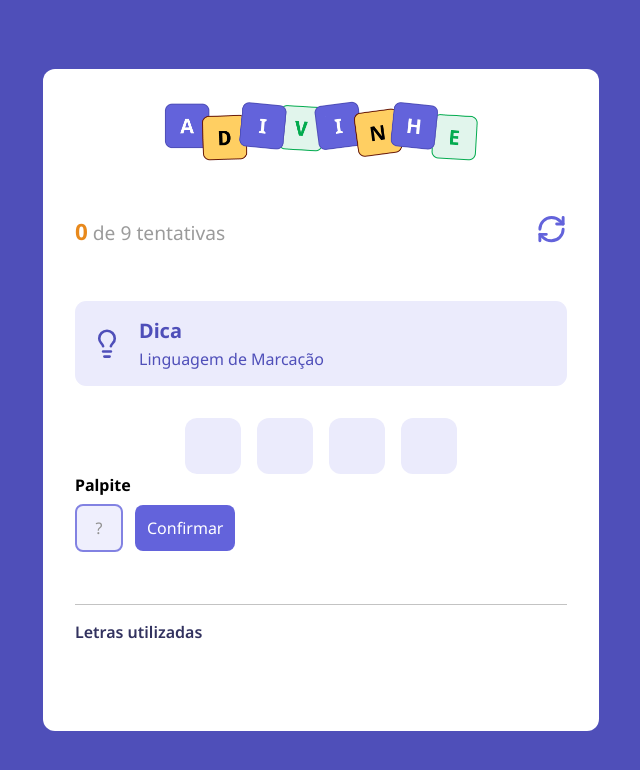
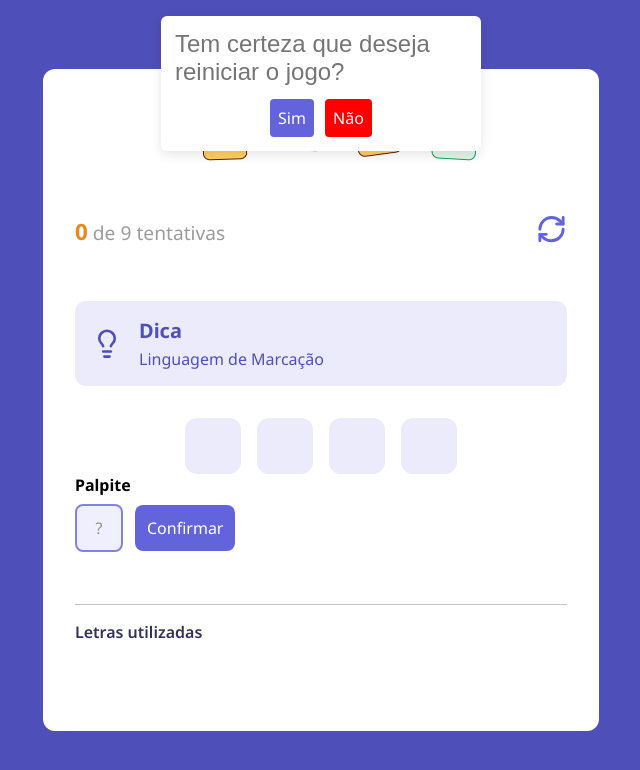
Before and after one commit to IsaaczZj/Adivinha--o, a React (Vite) app: page / in a window 1280 px wide. Both pictures are taken after a click on the button 870 px from the left and 231 px from the top of the page. Shown: the top 770 px of the page, without its empty margins (319-959 px from the left). Built offline with nearby package versions, Linux system fonts and the light colour scheme.

Commit message:
criando toast para confirmar reinicio do game

```diff
--- a/src/App.module.css
+++ b/src/App.module.css
@@ -1,4 +1,4 @@
-.container{
+.container {
   width: 100%;
   height: 100vh;
   padding-inline: 2rem;
@@ -7,7 +7,7 @@
   align-items: center;
   background-color: #4f4fb9;
 
-  & main{
+  & main {
     width: 556px;
     background-color: #fff;
     padding: 2rem;
@@ -15,7 +15,7 @@
     border-radius: 0.75rem;
   }
 }
-.container .word{
+.container .word {
   width: 100%;
   display: flex;
   justify-content: center;
@@ -23,6 +23,33 @@
   gap: 1rem;
   margin-top: 2rem;
 }
-.toast{
+.toast {
   font-size: 1.5rem;
 }
+.containerButton {
+  display: flex;
+  flex-direction: column;
+
+  & > div {
+    width: 100%;
+    display: flex;
+    justify-content: center;
+    align-items: center;
+    gap: 0.7rem;
+    margin-top: 0.8rem;
+  }
+
+  & .toastButton {
+    padding: 0.5rem;
+    border-radius: 0.25rem;
+    background-color: #6363db;
+    outline: none;
+    border: none;
+    color: white;
+    font-size: 1rem;
+
+  }
+  & .decline{
+    background-color: red;
+  }
+}
--- a/src/App.tsx
+++ b/src/App.tsx
@@ -15,9 +15,31 @@ function App() {
   const [letter, setLetter] = useState("");
   const [usedLetter, setUsedLetter] = useState<UsedLetter[]>([]);
 
-
   function handleRestartGame() {
-    alert("Jogo reiniciado");
+    toast(({ closeToast }) => (
+      <span className={styles.containerButton}>
+        Tem certeza que deseja reiniciar o jogo?
+        <div>
+          <button
+            className={styles.toastButton}
+            onClick={() => {
+              startGame();
+              if (closeToast) closeToast();
+            }}
+          >
+            Sim
+          </button>
+          <button
+            className={`${styles.toastButton} ${styles.decline}`}
+            onClick={() => {
+              if (closeToast) closeToast();
+            }}
+          >
+            Não
+          </button>
+        </div>
+      </span>
+    ));
   }
   //Escolhe a challange(PALAVRA A SER DESCOBERTA) aleatoriamente
   function startGame() {
@@ -39,6 +61,7 @@ function App() {
       (letter) => letter.value.toUpperCase() === value
     );
     if (exists) {
+      setLetter("");
       return toast.info("Você já utilizou a letra " + value);
     }
     const hits = challange.word
@@ -54,9 +77,15 @@ function App() {
     setLetter("");
   }
 
-  function endGame(msg:string){
-    return toast.info(msg)
-    startGame()
+  function endGame(msg: string, lost?: boolean) {
+    if (lost) {
+      toast.warn(msg);
+    } else {
+      toast.info(msg);
+    }
+    setTimeout(() => {
+      return startGame();
+    }, 2000);
   }
 
   useEffect(() => {
@@ -64,29 +93,43 @@ function App() {
   }, []);
 
   useEffect(() => {
-    if(!challange) return
+    if (!challange) return;
 
     setTimeout(() => {
-      if(score === challange.word.length){
-        return endGame("Parabens, voce descobriu a palavra")
+      if (score === challange.word.length) {
+        endGame("Parabens, voce descobriu a palavra");
+        return;
       }
-    },500)
-
-  },[score, usedLetter.length])
+      if (usedLetter.length === challange.word.length + 5) {
+        return endGame("Que pena, voce usou todas as tentativas", true);
+      }
+    }, 500);
+  }, [score, usedLetter.length]);
 
   if (!challange) return;
   return (
     <div className={styles.container}>
       <main>
-        <Header current={usedLetter.length} max={challange.word.length + 5} onRestart={handleRestartGame} />
+        <Header
+          current={usedLetter.length}
+          max={challange.word.length + 5}
+          onRestart={handleRestartGame}
+        />
         <Tip tip={challange?.tip} />
         <div className={styles.word}>
           {challange.word.split("").map((letter, index) => {
             const correctLetter = usedLetter.find(
-              (currentLetter) => currentLetter.value.toUpperCase() === letter.toUpperCase()
+              (currentLetter) =>
+                currentLetter.value.toUpperCase() === letter.toUpperCase()
             );
 
-            return <Letter key={index} value={correctLetter?.value} color={correctLetter?.isCorrect ? 'correct' : 'default'}/>;
+            return (
+              <Letter
+                key={index}
+                value={correctLetter?.value}
+                color={correctLetter?.isCorrect ? "correct" : "default"}
+              />
+            );
           })}
         </div>
         <h4>Palpite</h4>
```
